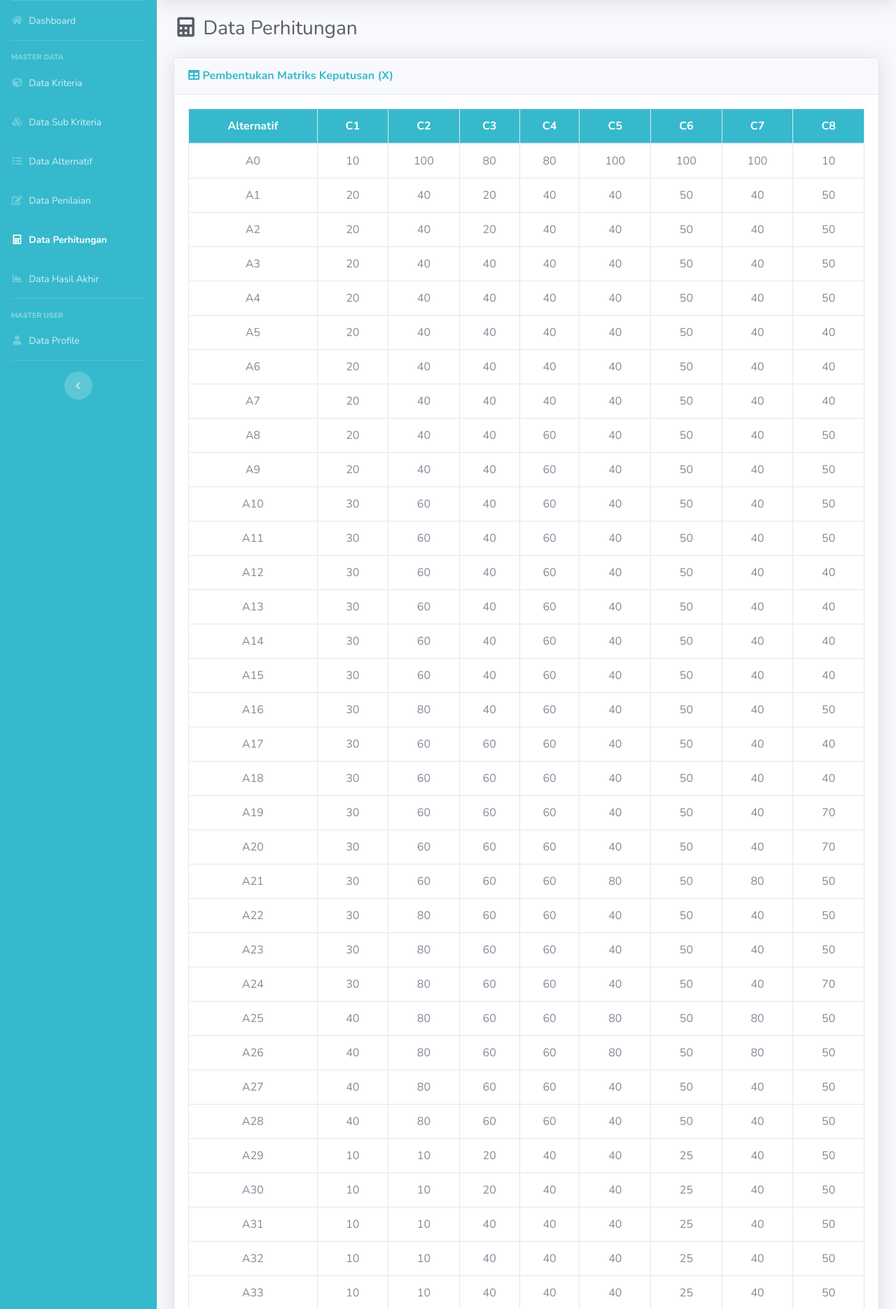
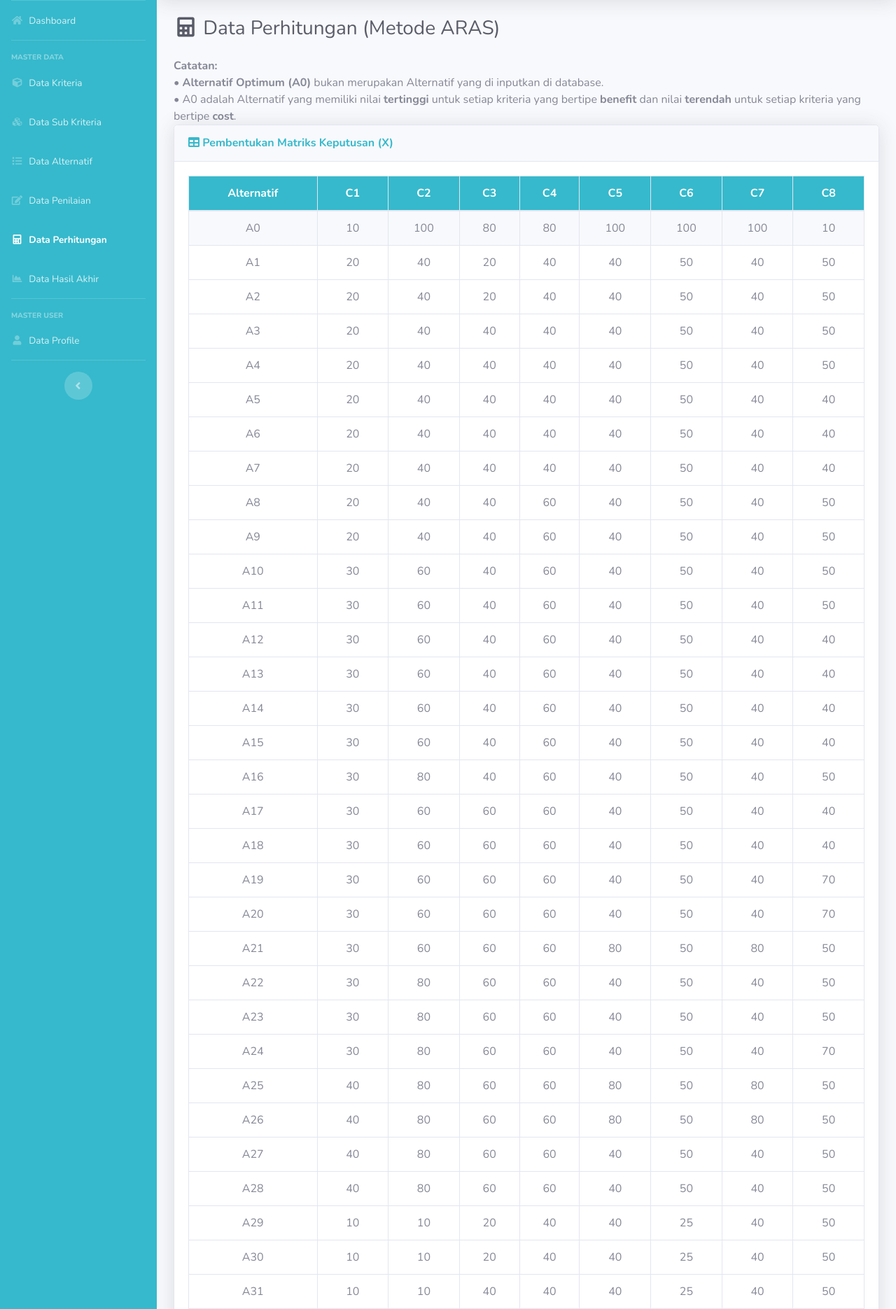
Before and after one commit to FarhanMirzah/spk_laptop_aras, a CodeIgniter app: page /Perhitungan in a window 1280 px wide. Shown: the part 70-1940 px from the top of the page at 70% size. Run offline with CodeIgniter, Linux system fonts and the light colour scheme; a user stored in the database is signed in; data comes from the database, SQL or seed files in the repository.

Commit message:
Alur Aplikasi untuk Admin

```diff
--- a/application/views/perhitungan/perhitungan.php
+++ b/application/views/perhitungan/perhitungan.php
@@ -156,7 +156,7 @@ skip_perhitungan:
 ?>
 
 <div class="d-sm-flex align-items-center justify-content-between mb-4">
-    <h1 class="h3 mb-0 text-gray-800"><i class="fas fa-fw fa-calculator"></i> Data Perhitungan</h1>
+    <h1 class="h3 mb-0 text-gray-800"><i class="fas fa-fw fa-calculator"></i> Data Perhitungan (Metode ARAS)</h1>
 </div>
 
 <?= $this->session->flashdata('message'); ?>
@@ -189,6 +189,11 @@ skip_perhitungan:
 	<?php exit; ?>
 <?php endif ?>
 
+<b>Catatan:</b>
+<br>
+• <b>Alternatif Optimum (A0)</b> bukan merupakan Alternatif yang di inputkan di database.
+<br>
+• A0 adalah Alternatif yang memiliki nilai <b>tertinggi</b> untuk setiap kriteria yang bertipe <b>benefit</b> dan nilai <b>terendah</b> untuk setiap kriteria yang bertipe <b>cost</b>.
 <div class="card shadow mb-4">
     <!-- /.card-header -->
     <div class="card-header py-3">
@@ -207,7 +212,7 @@ skip_perhitungan:
 					</tr>
 				</thead>
 				<tbody>
-					<tr align="center">
+					<tr align="center" class="bg-light">
 						<td>A0</td>
 						<?php foreach ($kriterias as $kriteria): ?>
 						<td>
@@ -261,7 +266,7 @@ skip_perhitungan:
 					</tr>
 				</thead>
 				<tbody>
-					<tr align="center">
+					<tr align="center" class="bg-light">
 						<td>A0</td>
 						<?php foreach ($kriterias as $kriteria): ?>
 						<td>
@@ -332,7 +337,7 @@ skip_perhitungan:
 					</tr>
 				</thead>
 				<tbody>
-					<tr align="center">
+					<tr align="center" class="bg-light">
 						<td>A0</td>
 						<?php foreach ($kriterias as $kriteria): ?>
 						<td>
@@ -422,7 +427,7 @@ skip_perhitungan:
 					</tr>
 				</thead>
 				<tbody>
-					<tr align="center">
+					<tr align="center" class="bg-light">
 						<td>A0</td>
 						<?php foreach ($kriterias as $kriteria): ?>
 						<td>
@@ -479,7 +484,7 @@ skip_perhitungan:
 					</tr>
 				</thead>
 				<tbody>
-					<tr align="center">
+					<tr align="center" class="bg-light">
 						<td>A0</td>
 						<!-- Pembulatan bagian Nilai S (A0 saja) (4 angka belakang koma) -->
 						<td><?= round($total_rb0,4);?></td>
@@ -519,6 +524,7 @@ skip_perhitungan:
 				</tbody>
 			</table>
 		</div>
+		<b>Nilai K</b> dari yang <b>terbesar</b> sampai <b>terkecil</b> akan digunakan untuk perangkingan semua Alternatif (kecuali A0) di halaman <b>Hasil Akhir</b>.
 	</div>
 </div>
 
```
Also changed, not shown: application/views/admin/index.php (+25 -0 lines).
